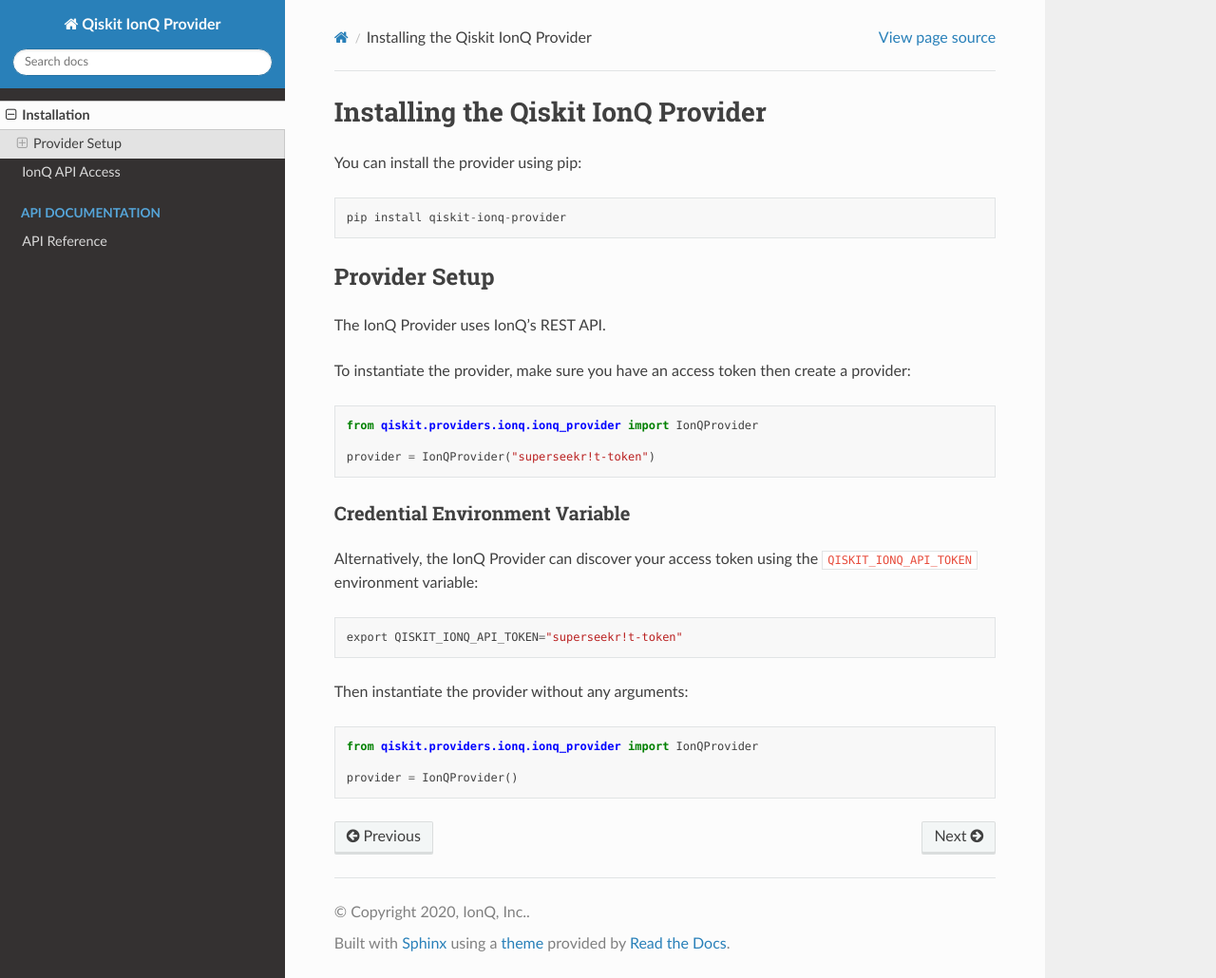
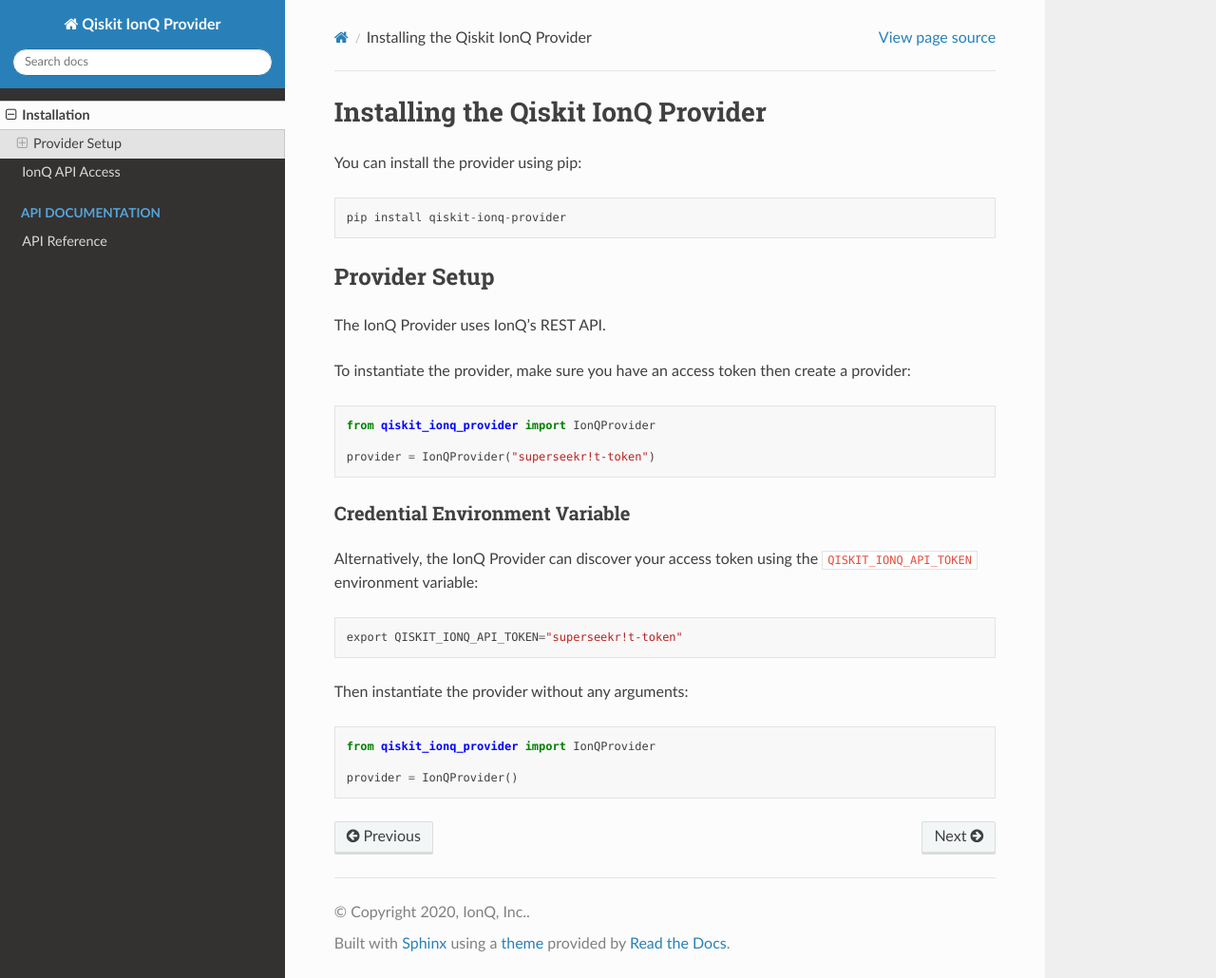
Before and after one commit to qiskit-community/qiskit-ionq, a Sphinx documentation site: the page built from docs/guides/install.rst, in a window 1280 px wide and 1030 px high. Shown: the whole window at 95% size. Built offline with Sphinx 7.4.7 and the Read the Docs theme 2.0.0, drawn with Linux system fonts in a browser that asks for light colours.

```diff
--- a/docs/guides/install.rst
+++ b/docs/guides/install.rst
@@ -13,7 +13,7 @@ The IonQ Provider uses IonQ's REST API.
 To instantiate the provider, make sure you have an access token then create a provider::
 
 
-   from qiskit.providers.ionq.ionq_provider import IonQProvider
+   from qiskit_ionq_provider import IonQProvider
 
    provider = IonQProvider("superseekr!t-token")
 
@@ -27,6 +27,6 @@ Alternatively, the IonQ Provider can discover your access token using the ``QISK
 
 Then instantiate the provider without any arguments::
 
-   from qiskit.providers.ionq.ionq_provider import IonQProvider
+   from qiskit_ionq_provider import IonQProvider
 
    provider = IonQProvider()
```
Also changed, not shown: README.md (+61 -1 lines).
